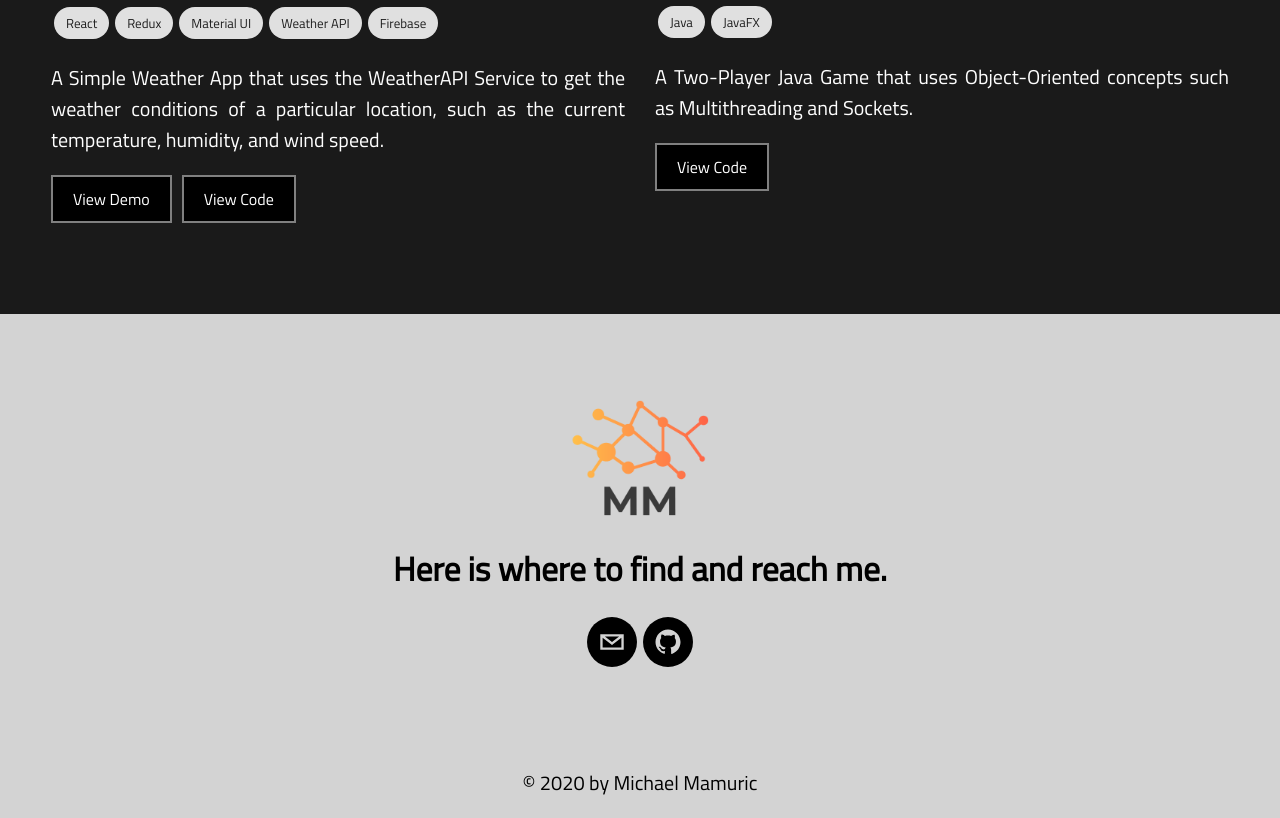
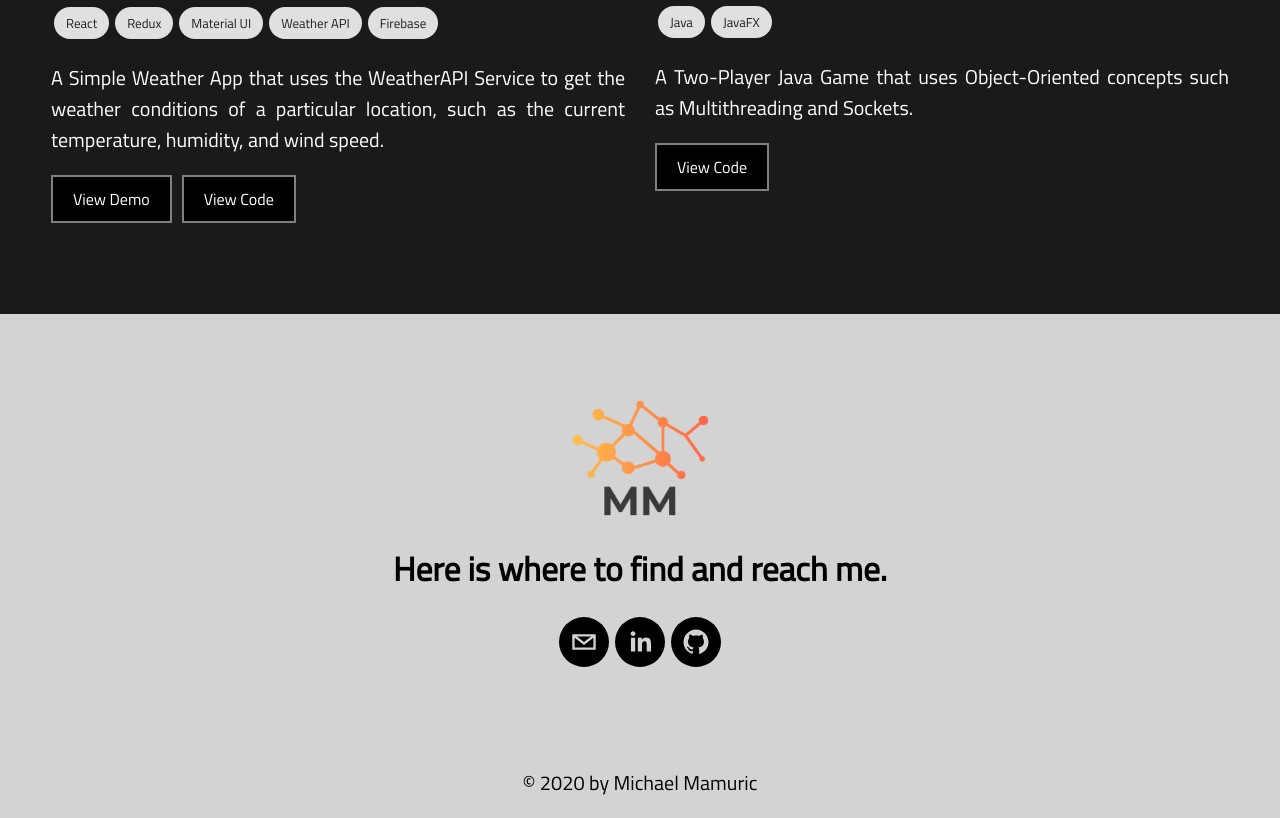
Before and after one commit to michaelmamuric/michaelmamuric.github.io, a Gatsby site: page / in a window 1280 px wide. Shown: the part 2601-3419 px from the top of the page. Built offline with nearby package versions, Linux system fonts and the light colour scheme; Gatsby itself is replaced by a stand-in of ours.

Commit message:
Bringing back the LinkedIn icon

```diff
--- a/src/components/Contact/Contact.js
+++ b/src/components/Contact/Contact.js
@@ -16,6 +16,8 @@ const Contact = () => {
             <Grid item xs={12} className={classes.DetailsGrid}>
                 <SocialIcon className={classes.SocialIcon} url='mailto:michael.mamuric@gmail.com' bgColor='#000000'/>
                 &nbsp;&nbsp;
+                <SocialIcon url='https://www.linkedin.com/in/mmamuric' bgColor='#000000' />
+                &nbsp;&nbsp;
                 <SocialIcon url='https://github.com/michaelmamuric' bgColor='#000000' />
             </Grid>
             <Grid item xs={12} className={classes.FooterGrid}>
```
